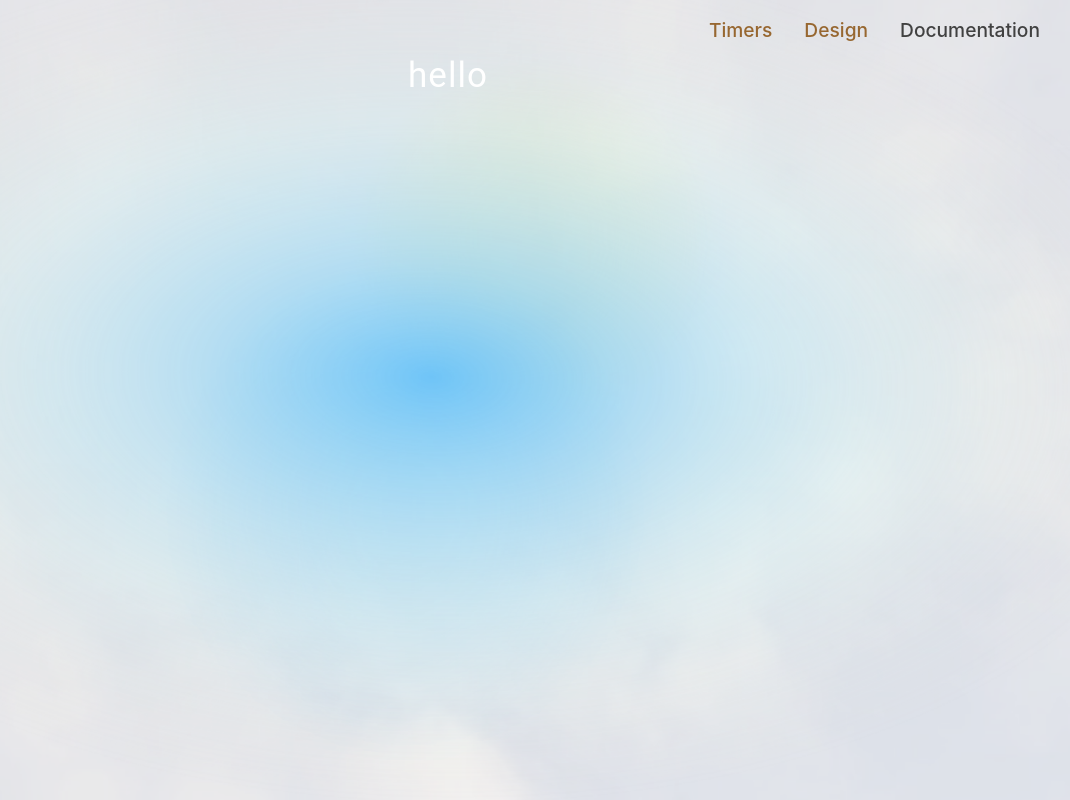
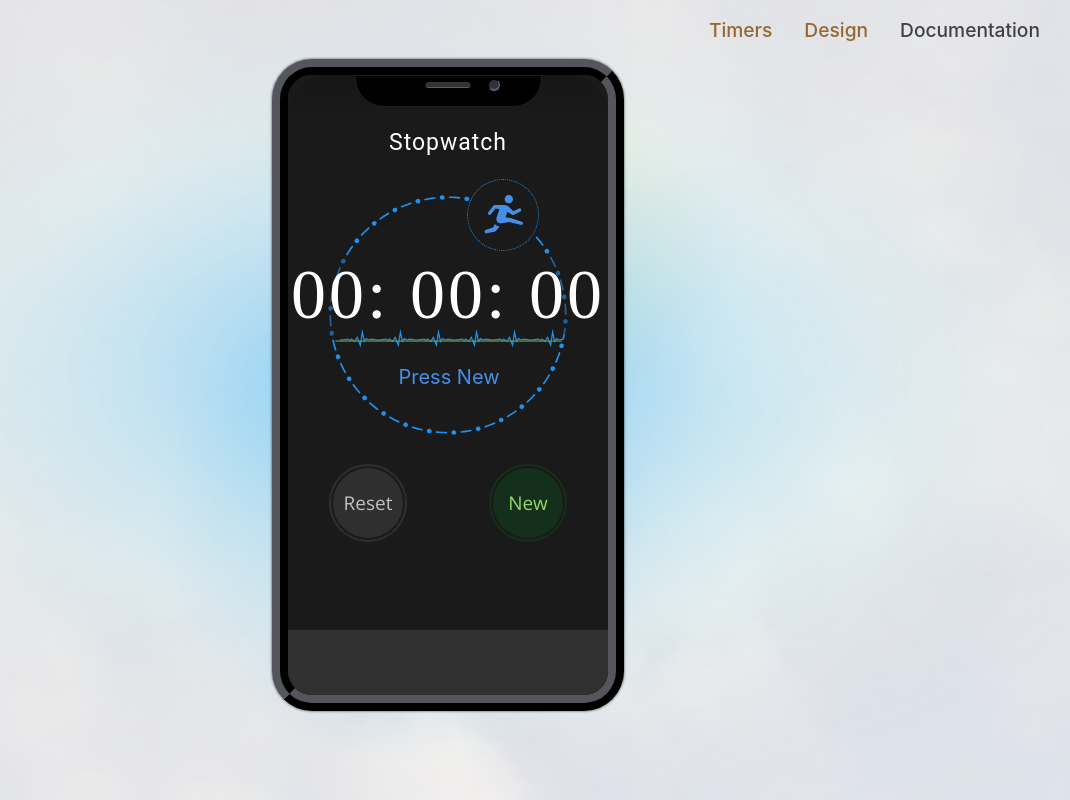
Before and after one commit to prof-tejera/assignment-1-agt25, a React (Create React App) app: page /design in a window 1280 px wide. Shown: the whole page, without its empty margins (192-1262 px from the left). Built offline with nearby package versions, Linux system fonts and the light colour scheme; a web font is replaced by a local one.

Commit message:
moved all logic into a generic timer component

```diff
--- /dev/null
+++ b/src/components/generic/Timer.js
@@ -0,0 +1,228 @@
+import React from "react";
+
+import Device from "./Device";
+import Button from "./Button";
+import TimerScreen from "./TimerScreen";
+import TimerInputs from "./TimerInputs";
+import ActionButton from "./ActionButton";
+import ActionButtonsContainer from "./ActionButtonsContainer";
+
+import { timeInSeconds } from "../../utils/helpers";
+
+
+class Timer extends React.Component {
+  constructor(props) {
+    super(props);
+    this.state = {
+
+      // Timer type
+      timerType: this.props.timerType,
+
+      // Visibility of components
+      showTimer: true,
+      showInputs: false,
+
+      // Runtime for all timers
+      runHours : "00",
+      runMinutes : "00",
+      runSeconds : "00",
+
+      // Rounds for XY and Tabita
+      rounds: 0,
+
+      // Restime for Tabita
+      restHours: "00",
+      restMinutes: "00",
+      restSeconds: "00",
+
+      // Status helpers
+      actionHelper: "Press New",
+      actionBtn : "New",
+      actionBtnDisabled: false,
+      progressPlaying: false,
+
+
+      // Timer operations triggers
+      timerStarted: false,
+      timerPaused: false,
+      totalSeconds: 0,
+
+      // Active time currently showing
+      hours: "00",
+      minutes: "00",
+      seconds: "00"
+    }
+  }
+
+
+  /*************************************
+   * Toggles the action buttons
+   * Options: "New", "Pause", and "Start"
+   *************************************/
+  handleActionButton = () => {
+
+    if (this.state.actionBtn === "New") {
+      /* When the user starts a new timer,
+         toggle the visibility of TimerInputs and
+         TimerScreen components */
+      this.setState({
+        showTimer: false,
+        showInputs: true
+      })
+
+    } else if (this.state.actionBtn === "Pause") {
+      /* When the user has clicks 'Pause'
+         toggle the action button to say "Start";
+         then handle the Pause functionality */
+      this.setState({
+        actionBtn: "Start",
+        progressPlaying: false
+      })
+      this.handlePause();
+
+    } else {
+        /* When the timer is active, turn the
+           'New' button into a 'Pause' button */
+      this.setState({
+        actionBtn: "Pause",
+        progressPlaying: true
+
+      })
+    }
+  }
+
+
+
+  handlePause = () => {
+
+  }
+
+
+  /****************************************
+   * When the 'Reset' button gets clicked
+   * this resets the state values
+   ****************************************/
+  handleReset = () => {
+    this.setState({
+        runHours: "00",
+        runMinutes: "00",
+        runSeconds: "00",
+
+        rounds: null,
+
+        restHours: "00",
+        restMinutes: "00",
+        restSeconds: "00",
+
+        actionHelper: "Press New",
+        actionBtn : "New",
+        actionBtnDisabled: false,
+        progressPlaying: false,
+
+        timerStarted: false,
+        timerPaused: false,
+        totalSeconds: 0,
+    });
+  }
+
+
+  /*******************************************
+   * After the user has enters timer inputs,
+   * update the state to reflect the new values
+   * *****************************************/
+  handleInputs = (e) => {
+    console.log(e);
+    this.setState({
+      showTimer: true,
+      showInputs: false,
+
+      runHours: e.runHours,
+      runMinutes: e.runMinutes,
+      runSeconds: e.runSeconds,
+
+      rounds: e.rounds,
+
+      restHours: e.restHours,
+      restMinutes: e.restMinutes,
+      restSeconds: e.restSeconds,
+
+
+      actionBtn: e.started ? "Pause" : "New",
+      totalSeconds: timeInSeconds(e.runHours, e.runMinutes, e.runSeconds),
+      actionHelper: e.started ? "Run" : "Press New",
+
+      progressPlaying: true,
+      timerStarted: e.started,
+
+    }, function() {
+        // After setting the state, call handleRun
+        console.log(this.state);
+        this.handleTimer();
+
+    })
+
+    // if timerState is true, call the countUp function
+    // if user clicks pause, freeze the current time
+    // if timerType is stopwatch or countdown, or call handleRun
+    // if type is XY, call handleXY -> which calls handleRun in a loop
+    // if timerType is Tabata, call handleRun, then set to rest, etc.
+
+
+  }
+
+  handleTimer = () => {
+    if (this.state.timerType === "Stopwatch") {
+        // call the countUp function
+    } else if (this.state.timerType === "Countdown") {
+        // call the countDown function
+    } else if (this.state.timerType === "XY") {
+        // call the XY function which calls countdown an X amount of times
+    }
+  }
+
+  render() {
+    const timerType = this.state.timerType;
+
+
+    return (
+      <div>
+
+      <Device type="phone">
+            {this.state.showTimer  &&
+              <TimerScreen
+                    showing={this.state.roundTimer}
+                    type={timerType}
+                    hours={this.state.runHours}
+                    minutes={this.state.runMinutes}
+                    seconds={this.state.runSeconds}
+                    timerStarted={this.state.timerStarted}
+                    action={this.state.actionHelper}
+                    totalSeconds={this.state.totalSeconds}
+                    progressPlaying={this.state.progressPlaying}
+                    /> }
+
+
+              {this.state.showTimer &&
+              <ActionButtonsContainer top="-6.5rem">
+                  <Button outline="2px solid #302F2F"
+                                  outlineOffset="2px"
+                                  onClick={this.handleReset}>
+                                  Reset
+                  </Button>
+                  <ActionButton disabled={this.state.actionBtnDisabled}
+                                type={this.state.actionBtn === "Pause" ? "Orange" : "Green"}
+                                onClick={this.handleActionButton}>
+                                {this.state.actionBtn}
+                  </ActionButton>
+              </ActionButtonsContainer>
+            }
+            {this.state.showInputs &&
+            <TimerInputs type={timerType} showInputs={this.state.showInputs} onClick={this.handleInputs}/>}
+      </Device>
+      </div>
+
+    )
+  }
+}
+
+export default Timer;
--- a/src/components/generic/TimerScreen.js
+++ b/src/components/generic/TimerScreen.js
@@ -102,7 +102,7 @@ class TimersScreen extends React.Component {
                 totalSeconds,
                 type,
                 action,
-                progressBar
+                progressPlaying
                  } = this.props;
 
         return (
@@ -143,7 +143,7 @@ class TimersScreen extends React.Component {
                         <img width="232px" src={ProgressRate} alt="Progress Rate"></img>
 
                         <div>
-                        <ProgressBar playing={true} totalSeconds={totalSeconds}/>
+                        <ProgressBar playing={progressPlaying} totalSeconds={totalSeconds}/>
                         </div>
                         <p>{action}</p>
                     </ProgressWrapper>
--- a/src/components/timers/Countdown.js
+++ b/src/components/timers/Countdown.js
@@ -1,11 +1,125 @@
 import React from "react";
 
+import Device from "../generic/Device";
+import Button from "../generic/Button";
+import TimerScreen from "../generic/TimerScreen";
+import TimerInputs from "../generic/TimerInputs";
+import ActionButton from "../generic/ActionButton";
+import ActionButtonsContainer from "../generic/ActionButtonsContainer";
+
+import { timeInSeconds } from "../../utils/helpers";
+
+
 class Countdown extends React.Component {
+  constructor(props) {
+    super(props);
+    this.state = {
+      showTimer: true,
+      showInputs: false,
+      hours : "00",
+      minutes : "00",
+      seconds : "00",
+      progressPlaying: false,
+      actionHelper: "Press New",
+      actionBtn : "New",
+      actionBtnDisabled: false,
+      timerStarted: false,
+      timerPaused: false,
+      totalSeconds: 0,
+
+    }
+  }
+
+
+  handleAction = () => {
+    if (this.state.actionBtn === "New") {
+      this.setState({
+        showTimer: false,
+        showInputs: true
+      })
+    } else if (this.state.actionBtn === "Pause") {
+      this.setState({
+        actionBtn: "Start",
+      })
+      this.handlePause();
+    } else {
+      this.setState({
+        actionBtn: "Pause",
+
+      })
+    }
+  }
+
+  handlePause = () => {
+
+  }
+  handleReset = () => {
+    this.setState({hours: "00",
+                  minutes: "00",
+                  seconds: "00",
+                  actionBtn: "New",
+                  actionHelper: "Press New"
+                });
+  }
+
+  handleInputs = (e) => {
+    this.setState({
+      hours: e.runHours,
+      minutes: e.runMinutes,
+      seconds: e.runSeconds,
+      timerStarted: e.started,
+      showTimer: true,
+      showInputs: false,
+      actionBtn: e.started ? "Pause" : "New",
+      totalSeconds: timeInSeconds(e.runHours, e.runMinutes, e.runSeconds),
+      actionHelper: e.started ? "Run" : "Press New"
+    })
+    // if timerState is true, call the countUp function
+    // if user clicks pause, freeze the current time
+
+
+  }
+
   render() {
+    const timerType = "Countdown";
+
     return (
       <div>
-    <h2>Countdown!!!!!!!!!!!!!!!!!</h2>
-    </div>
+
+      <Device type="phone">
+            {this.state.showTimer  &&
+              <TimerScreen
+                    showing={this.state.roundTimer}
+                    type={timerType}
+                    hours={this.state.hours}
+                    minutes={this.state.minutes}
+                    seconds={this.state.seconds}
+                    timerStarted={this.state.timerStarted}
+                    action={this.state.actionHelper}
+                    totalSeconds={this.state.totalSeconds}
+                    progressPlaying={this.state.progressPlaying}
+                    /> }
+
+
+              {this.state.showTimer &&
+              <ActionButtonsContainer top="-6.5rem">
+                  <Button outline="2px solid #302F2F"
+                                  outlineOffset="2px"
+                                  onClick={this.handleReset}>
+                                  Reset
+                  </Button>
+                  <ActionButton disabled={this.state.actionBtnDisabled}
+                                type={this.state.actionBtn === "Pause" ? "Orange" : "Green"}
+                                onClick={this.handleAction}>
+                                {this.state.actionBtn}
+                  </ActionButton>
+              </ActionButtonsContainer>
+            }
+            {this.state.showInputs &&
+            <TimerInputs type={timerType} showInputs={this.state.showInputs} onClick={this.handleInputs}/>}
+      </Device>
+      </div>
+
     )
   }
 }
--- a/src/components/timers/Stopwatch.js
+++ b/src/components/timers/Stopwatch.js
@@ -19,7 +19,7 @@ class Stopwatch extends React.Component {
       hours : "00",
       minutes : "00",
       seconds : "00",
-      progressBar: false,
+      progressPlaying: false,
       actionHelper: "Press New",
       actionBtn : "New",
       actionBtnDisabled: false,
@@ -73,14 +73,15 @@ class Stopwatch extends React.Component {
       actionBtn: e.started ? "Pause" : "New",
       totalSeconds: timeInSeconds(e.runHours, e.runMinutes, e.runSeconds),
       actionHelper: e.started ? "Run" : "Press New"
-
     })
+    // if timerState is true, call the countUp function
+    // if user clicks pause, freeze the current time
 
 
   }
 
   render() {
-    const timerType = "Tabata";
+    const timerType = "Stopwatch";
 
     return (
       <div>
@@ -96,7 +97,7 @@ class Stopwatch extends React.Component {
                     timerStarted={this.state.timerStarted}
                     action={this.state.actionHelper}
                     totalSeconds={this.state.totalSeconds}
-                    progressBar={this.state.progressBar}
+                    progressPlaying={this.state.progressPlaying}
                     /> }
 
 
--- a/src/utils/helpers.js
+++ b/src/utils/helpers.js
@@ -10,3 +10,5 @@ export function timeInSeconds(hours, minutes, seconds) {
 
     return totalSeconds;
 }
+
+// setTimerInputs
--- a/src/views/DesignView.js
+++ b/src/views/DesignView.js
@@ -1,11 +1,16 @@
-import React, { Component } from 'react'
+import React, { Component } from 'react';
+import Timer from "../components/generic/Timer";
 
-export default class componentName extends Component {
+
+
+class DesignView extends Component {
   render() {
     return (
       <>
-        <h2>hello</h2>
+        <Timer timerType="Stopwatch"/>
       </>
     )
   }
 }
+
+export default DesignView;
```
